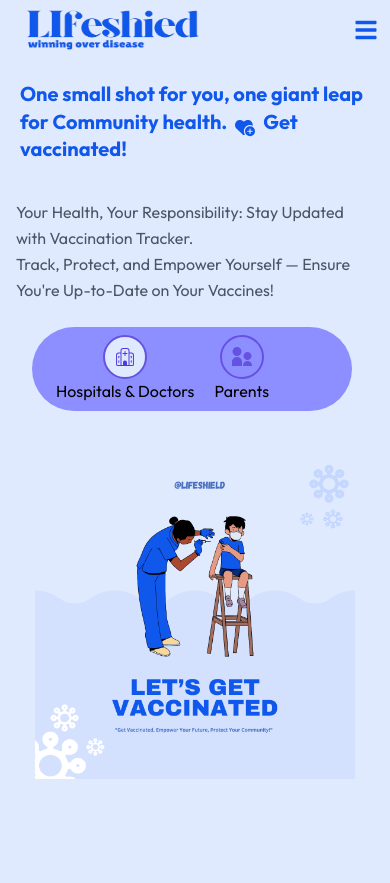
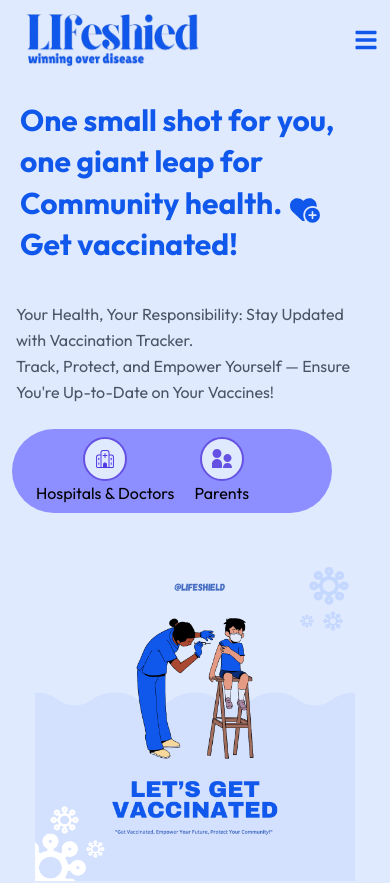
Before and after one commit to kiran04-code/Lifeshield, a React (Vite) app in the folder client/: page / in a window 390 px wide. Shown: the top 883 px of the page. Built offline with nearby package versions, Linux system fonts and the light colour scheme; a web font is replaced by a local one.

Commit message:
updated the hero sedctioin font-size

```diff
--- a/client/src/components/HeroSection.jsx
+++ b/client/src/components/HeroSection.jsx
@@ -7,7 +7,7 @@ const HeroSection = () => {
     return (
         <div className='w-full bg-[#E0EAFF] h-screen md:flex'>
             <div>
-                <h1 className="text-xl sm:text-2xl md:text-4xl lg:text-6xl font-bold text-[#1057EC] p-5 sm:p-6 md:p-8 lg:p-10 max-w-4xl leading-snug">
+                <h1 className="text-[30px] sm:text-2xl md:text-4xl lg:text-6xl font-bold text-[#1057EC] p-5 sm:p-6 md:p-8 lg:p-10 max-w-4xl leading-snug">
                     One small shot for you, one giant leap for Community health.
                     <motion.span
                         className="inline-block mx-2"
@@ -25,12 +25,12 @@ const HeroSection = () => {
                     Get vaccinated!
                 </h1>
 
-                <p className="text-base sm:text-lg md:text-xl text-gray-600 px-4 sm:px-6 md:px-8 lg:px-10 py-4 leading-relaxed max-w-3xl">
+                <p className="text-base sm:text-lg md:text-xl text-gray-600 px-4 sm:px-6 md:px-8 lg:px-10 py-4 leading-relaxed max-w-3xl ">
                     Your Health, Your Responsibility: Stay Updated with Vaccination Tracker. <br />
                     Track, Protect, and Empower Yourself — Ensure You're Up-to-Date on Your Vaccines!
                 </p>
 
-                <div className='flex px-8  py-2'>
+                <div className='flex md:px-8  px-3 py-2'>
                     <div className='  flex gap-5 bg-[#322bff7a] p-6 items-center justify-centere py-2  rounded-full md:w-70 w-80  '>
                         <div className='flex justify-between items-center flex-col'>
                             <div className='md:w-10 md:h-10 bg-[#E0EAFF] md:rounded-full md:flex  p-2 rounded-full   border-2 border-[#6552E3] justify-center items-center'>
@@ -39,7 +39,7 @@ const HeroSection = () => {
                          <p>Hospitals & Doctors</p>
                         </div>
                         <div className='flex justify-between items-center flex-col'>
-                            <div className='md:w-10 md:h-10 md:bg-[#E0EAFF] md:rounded-full md:flex p-2 rounded-full  border-2 border-[#6552E3] justify-center items-center'>
+                            <div className='md:w-10 md:h-10 bg-[#E0EAFF] md:rounded-full md:flex p-2 rounded-full  border-2 border-[#6552E3] justify-center items-center'>
                                 <RiParentFill className='text-2xl  text-[#6552E3]' />
                             </div>
                             <p>Parents</p>
--- a/client/src/components/Navbar.jsx
+++ b/client/src/components/Navbar.jsx
@@ -42,7 +42,7 @@ const [showPanet,setPanel] = useState(false)
          <div className='w-full flex  bg-[#E0EAFF] md:justify-between justify-between'>
 
             <div className=''>
-                 <img src="/02logo.png" alt="" className='w-55 h-15' />
+                 <img src="/02logo.png" alt="" className='w-55 h-20' />
             </div>
             <div className='md:flex md:gap-10 p-5 md:mr-30 text-[#1057EC] hidden '>
                  <Link to={"/"} onMouseEnter={()=>setPanel(true)} onMouseLeave={()=>setPanel(false)} className=' relative flex justify-center items-center gap-2 hover:bg-[#4c3fb18a]  hover:text-white py-2 px-2 transition rounded-2xl'>
```
